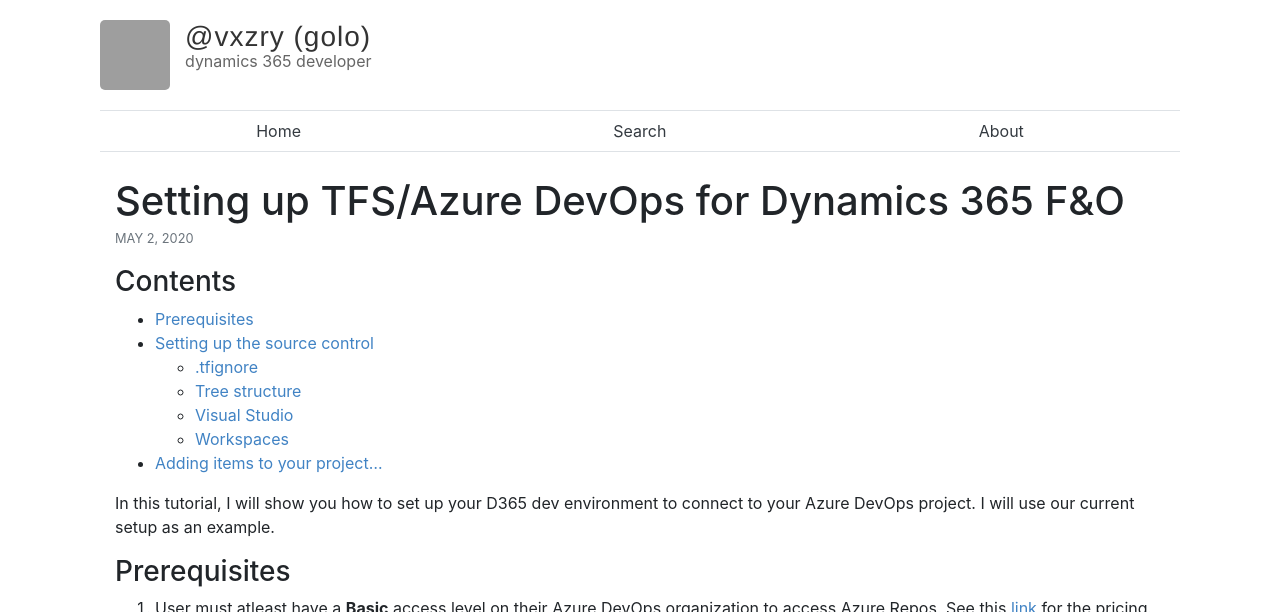
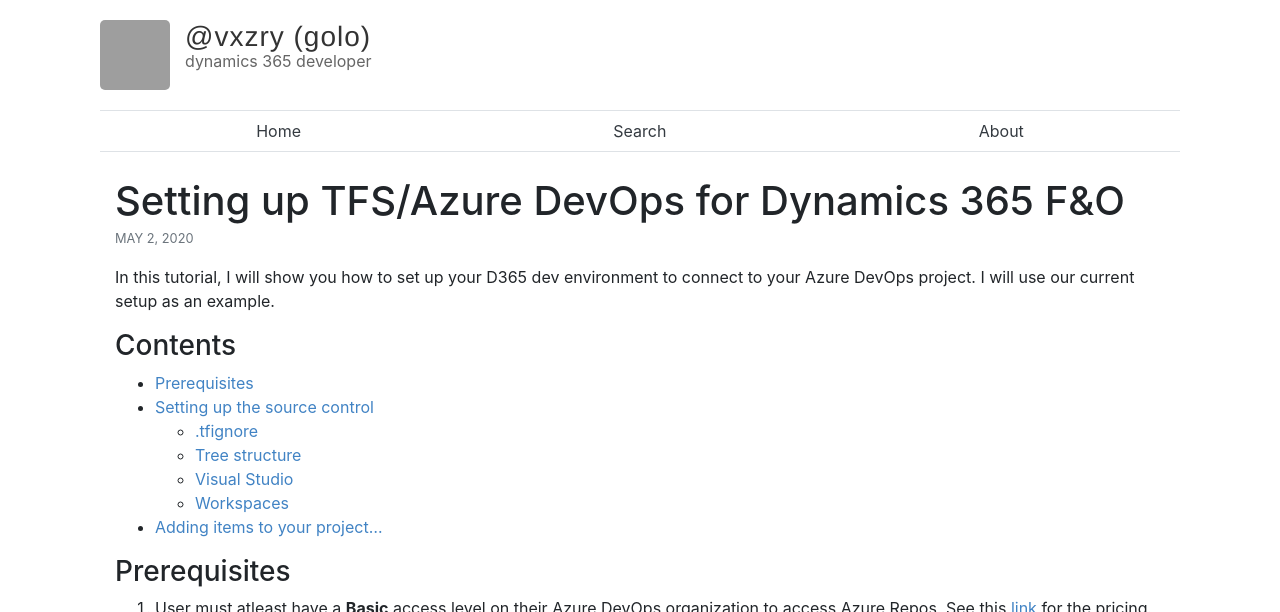
Before and after one commit to vxzry/vxzry.github.io, a Jekyll site: the page built from _posts/2020-05-02-d365-azure-devops.md, in a window 1280 px wide and 900 px high, cut to the strip 0-612 px from the top of the window. Built offline with Jekyll 4.4.1, drawn with Linux system fonts in a browser that asks for light colours; part of the change alters nothing that is shown; grey boxes are pictures that could not be loaded.

```diff
--- a/_posts/2020-05-02-d365-azure-devops.md
+++ b/_posts/2020-05-02-d365-azure-devops.md
@@ -4,6 +4,9 @@ title:  Setting up TFS/Azure DevOps for Dynamics 365 F&O
 categories: [d365,azure devops]
 published: true
 ---
+
+In this tutorial, I will show you how to set up your D365 dev environment to connect to your Azure DevOps project. I will use our current setup as an example.
+
 
 ### Contents
 - [Prerequisites](#prerequisites)
@@ -13,8 +16,6 @@ published: true
   * [Visual Studio](#visual-studio)
   * [Workspaces](#workspaces)
 - [Adding items to your project...](#adding-items-to-your-project)
-
-In this tutorial, I will show you how to set up your D365 dev environment to connect to your Azure DevOps project. I will use our current setup as an example.
 
 ### Prerequisites
 1. User must atleast have a **Basic** access level on their Azure DevOps organization to access Azure Repos. See this [link](https://azure.microsoft.com/en-us/pricing/details/devops/azure-devops-services/) for the pricing.
```
